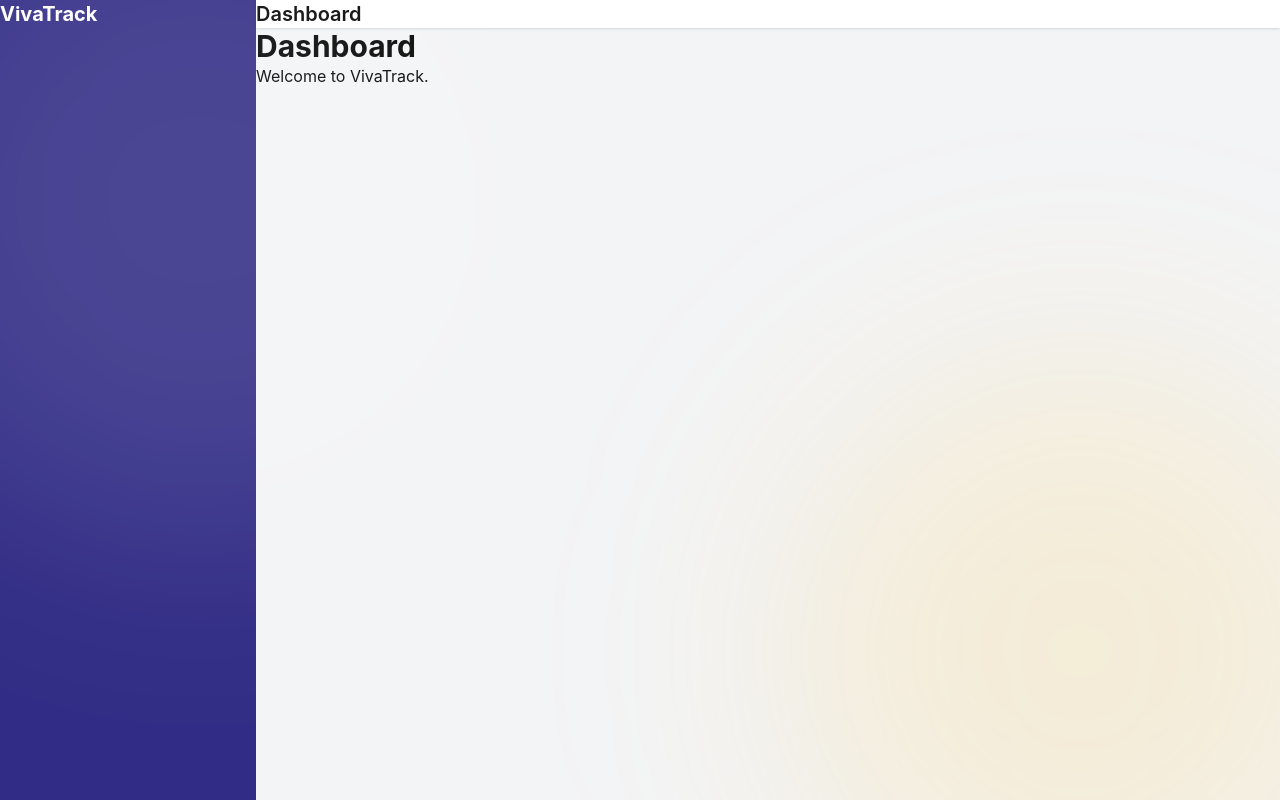
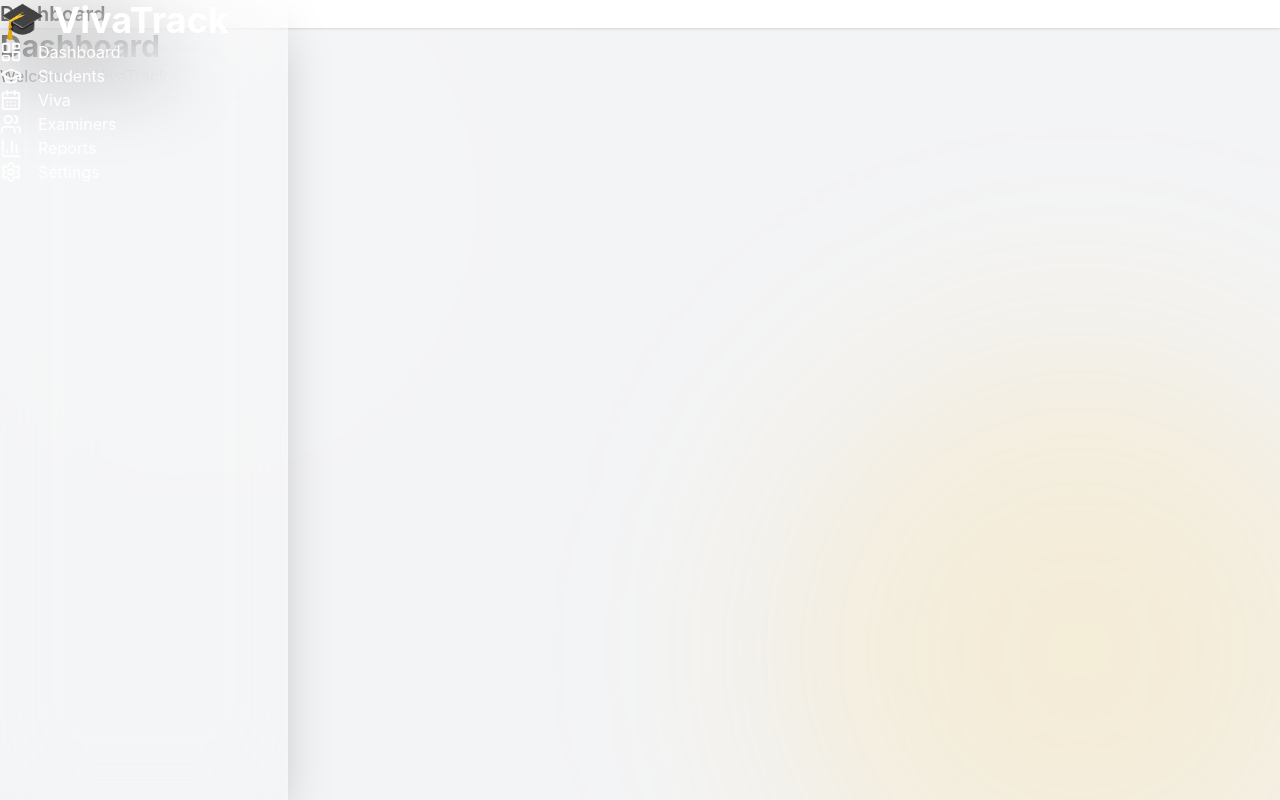
Before and after one commit to hazwanihanafi-commits/VivaVoceTrack, a React (Vite) app in the folder frontend/: page / in a window 1280 px wide. Built offline with nearby package versions, Linux system fonts and the light colour scheme.

Commit message:
Update Sidebar.jsx

```diff
--- a/frontend/src/components/Sidebar.jsx
+++ b/frontend/src/components/Sidebar.jsx
@@ -1,9 +1,114 @@
-import React from "react";
+import {
+LayoutDashboard,
+GraduationCap,
+CalendarDays,
+Users,
+BarChart3,
+Settings
+} from "lucide-react";
 
-export default function Sidebar() {
-  return (
-    <aside className="w-64 bg-indigo-900 text-white p-4">
-      <h1 className="text-xl font-bold">VivaTrack</h1>
-    </aside>
-  );
+const menu=[
+{
+icon:LayoutDashboard,
+label:"Dashboard"
+},
+{
+icon:GraduationCap,
+label:"Students"
+},
+{
+icon:CalendarDays,
+label:"Viva"
+},
+{
+icon:Users,
+label:"Examiners"
+},
+{
+icon:BarChart3,
+label:"Reports"
+},
+{
+icon:Settings,
+label:"Settings"
 }
+];
+
+export default function Sidebar(){
+
+return(
+
+<div
+className="
+w-72
+h-screen
+fixed
+left-0
+top-0
+
+bg-white/10
+
+backdrop-blur-2xl
+
+border-r
+
+border-white/20
+
+text-white
+
+shadow-2xl
+">
+
+<div className="text-4xl font-bold p-8">
+
+🎓 VivaTrack
+
+</div>
+
+<div className="px-4 space-y-3">
+
+{menu.map(({icon:Icon,label})=>(
+
+<button
+
+key={label}
+
+className="
+
+w-full
+
+flex
+
+items-center
+
+gap-4
+
+px-5
+
+py-4
+
+rounded-2xl
+
+hover:bg-white/15
+
+transition
+
+duration-300
+
+">
+
+<Icon size={22}/>
+
+{label}
+
+</button>
+
+))}
+
+</div>
+
+</div>
+
+);
+
+}
```
